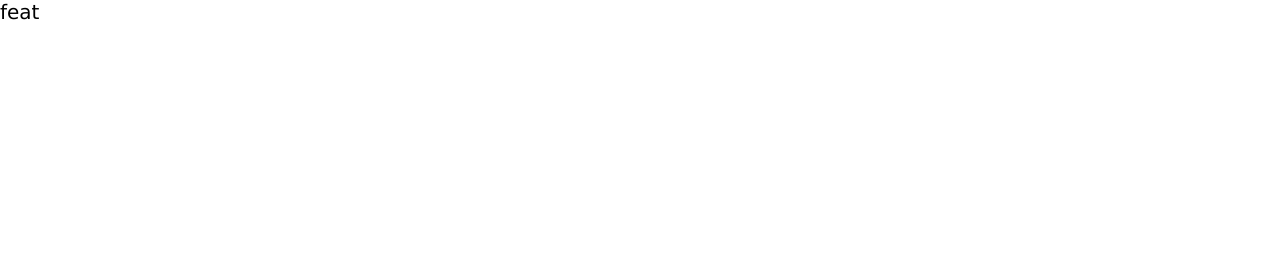
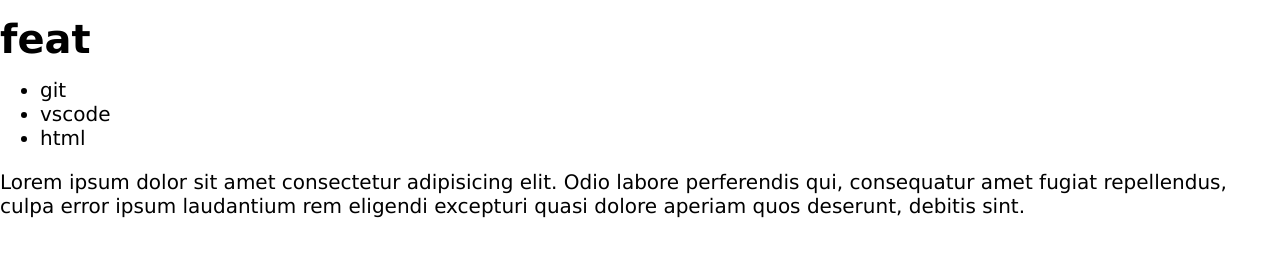
Before and after one commit to fjavier02/git-teste, a plain HTML site: page feat/index.html in a window 1280 px wide. Drawn offline with Linux system fonts and the light colour scheme.

Commit message:
Reapply "creando contenido de feat"
This reverts commit 3e563b510216df56e2db5d85f673d26929a209fb.

```diff
--- a/feat/index.html
+++ b/feat/index.html
@@ -7,6 +7,14 @@
     <link rel="stylesheet" href="style.css">
 </head>
 <body>
-    <div>feat</div>
+    <h1>feat</h1>
+    <div>
+        <ul>
+            <li>git</li>
+            <li>vscode</li>
+            <li>html</li>
+        </ul>
+    </div>
+    <p>Lorem ipsum dolor sit amet consectetur adipisicing elit. Odio labore perferendis qui, consequatur amet fugiat repellendus, culpa error ipsum laudantium rem eligendi excepturi quasi dolore aperiam quos deserunt, debitis sint.</p>
 </body>
 </html>
```
